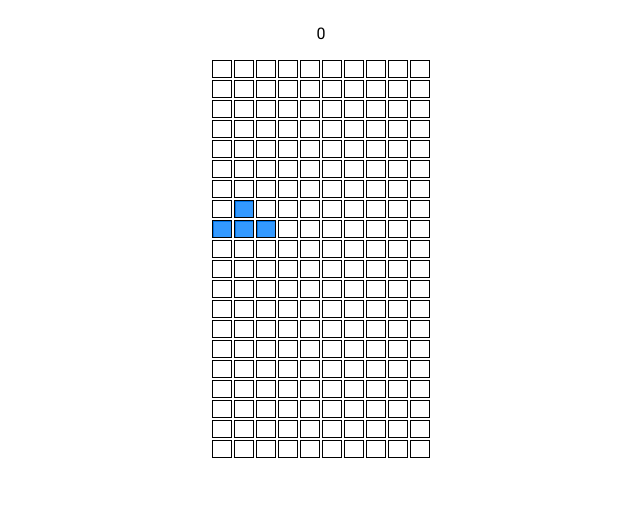
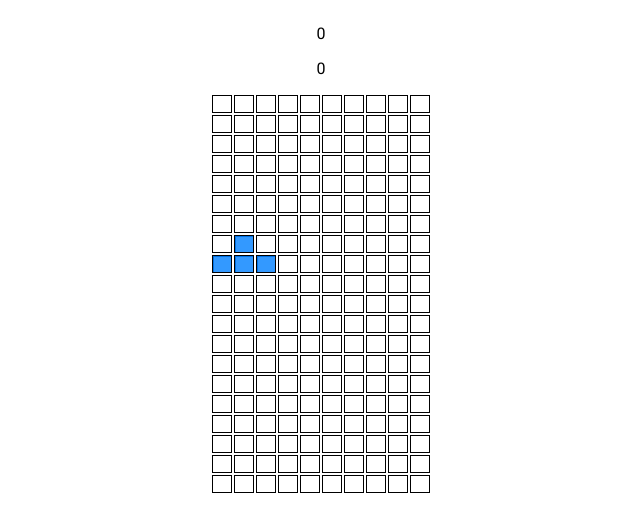
Before and after one commit to MikeCroall/React-Tetris, a React (Create React App) app: page / in a window 1280 px wide. Shown: the top 532 px of the page, without its empty margins (319-959 px from the left). Built offline with nearby package versions, Linux system fonts and the light colour scheme; what react-keydown would draw is missing.

Commit message:
Tracking number of lines destroyed

```diff
--- a/src/components/viewport/scores/index.tsx
+++ b/src/components/viewport/scores/index.tsx
@@ -5,18 +5,23 @@ import { IStore } from '../../../reducers/rootReducer';
 import styles from './styles';
 
 export interface IScoreboardProps {
-    score: number
+    lines: number;
+    score: number;
 }
 
 export class Scoreboard extends React.Component<IScoreboardProps> {
 
     public render() {
         return (
-            <p className={css(styles.scores)}> {this.props.score} </p>
+            <div>
+                <p className={css(styles.scores)}> {this.props.score} </p>
+                <p className={css(styles.scores)}> {this.props.lines} </p>
+            </div>
         );
     }
 }
 
 export default connect( (state: IStore) => ({
+    lines: state.lines,
     score: state.score
 }))(Scoreboard);
--- a/src/reducers/engineReducers.tsx
+++ b/src/reducers/engineReducers.tsx
@@ -31,6 +31,7 @@ export function spawnTetrominoReducer(state: IStore): IStore {
 export const mergeForegroundReducer = (state: IStore): IStore => ({
     background: state.background.merge(state.foreground),
     foreground: new Grid({ width: GRID_WIDTH, height: GRID_HEIGHT }),
+    lines: state.lines,
     score: state.score,
     tetromino: undefined,
     tetrominoOrientation: 0
@@ -48,6 +49,7 @@ export function updateBackgroundReducer(state: IStore): IStore {
     let newState: IStore = {
         background: state.background.clone(),
         foreground: state.foreground.clone(),
+        lines: state.lines,
         score: state.score,
         tetromino: state.tetromino,
         tetrominoOrientation: state.tetrominoOrientation
@@ -68,6 +70,7 @@ export function updateBackgroundReducer(state: IStore): IStore {
 
     // FIXME: this is disgusting, change it
     while (newState.background.getCells().some(row => row.every(c => c))) {
+        newState.lines += 1
         newState.background = newState.background.deleteRow(newState.background.getCells().findIndex(row => row.every(c => c)));
         combo = combo ? (combo + (combo * 2)) : 100;
     }
--- a/src/reducers/rootReducer.tsx
+++ b/src/reducers/rootReducer.tsx
@@ -19,6 +19,7 @@ export const GRID_HEIGHT = 20;
 export interface IStore {
     background: Grid,
     foreground: Grid,
+    lines: number,
     score: number,
     tetromino: Tetromino | undefined,
     tetrominoOrientation: number,
@@ -28,6 +29,7 @@ export interface IStore {
 export const initialState: IStore = {
     background: new Grid({ width: GRID_WIDTH, height: GRID_HEIGHT }),
     foreground: new Grid({ width: GRID_WIDTH, height: GRID_HEIGHT }),
+    lines: 0,
     score: 0,
     tetromino: undefined,
     tetrominoOrientation: 0,
```
